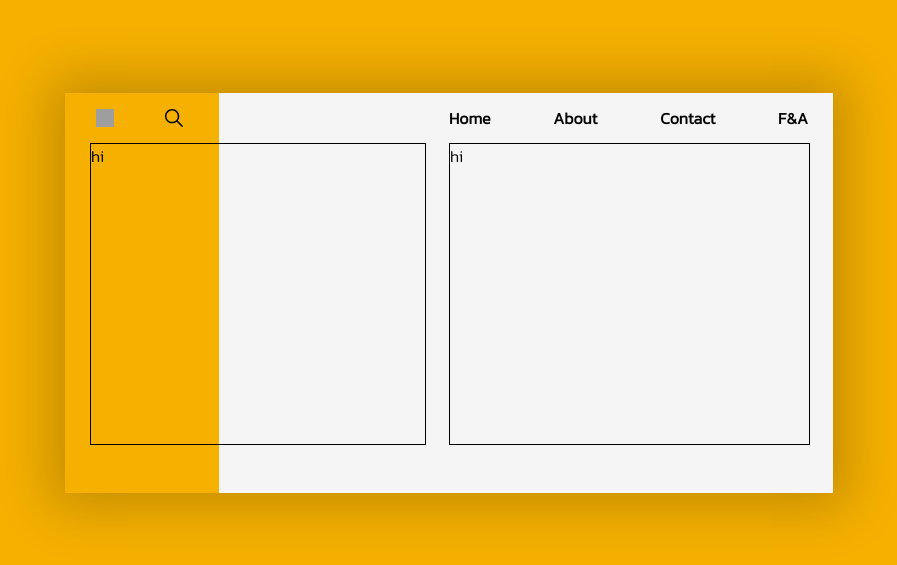
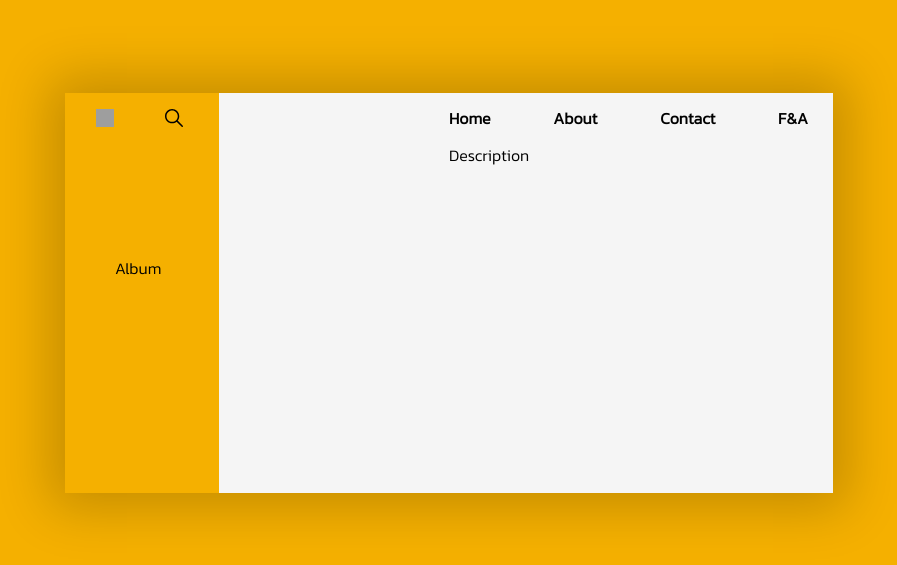
Before and after one commit to TERADA-DANTE/LPs, a React (Create React App) app in the folder mandarine/: page / in a window 1280 px wide. Shown: the part 107-672 px from the top of the page, without its empty margins (191-1088 px from the left). Built offline with nearby package versions, Linux system fonts and the light colour scheme; grey boxes are pictures that could not be loaded.

Commit message:
Replace component with reusable ones

```diff
--- a/mandarine/src/App.js
+++ b/mandarine/src/App.js
@@ -1,7 +1,7 @@
 // import Layouts
 import Container from './layouts/Container'
 import ContainerIn from './layouts/ContainerIn'
-
+import Content from './layouts/Content'
 // import CSS
 import './styles/App.css'
 
@@ -17,11 +17,15 @@ function App() {
       <Container >
         <ContainerIn>
           <Buttons />
-          <Album />
+          <Content className={'Album'}>
+            <Album />
+          </Content>
         </ContainerIn>
         <ContainerIn>
           <Nav items={['Home', 'About', 'Contact', 'F&A']} />
-          <Description />
+          <Content className={'Description'}>
+            <Description />
+          </Content>
         </ContainerIn>
       </Container>
     </div>
--- a/mandarine/src/components/album/Album.js
+++ b/mandarine/src/components/album/Album.js
@@ -1,9 +1,8 @@
 import '../../styles/Album.css'
-import AlbumIn from './AlbumIn'
 function Album() {
     return (
         <div className={'Album'}>
-            <AlbumIn />
+            Album
         </div>
     )
 }
--- a/mandarine/src/components/album/AlbumIn.js
+++ /dev/null
@@ -1,10 +0,0 @@
-import '../../styles/AlbumIn.css'
-function AlbumIn() {
-    return (
-        <div className={'AlbumIn'}>
-            hi
-        </div>
-    )
-}
-
-export default AlbumIn
--- a/mandarine/src/components/description/Description.js
+++ b/mandarine/src/components/description/Description.js
@@ -1,9 +1,8 @@
 import '../../styles/Description.css'
-import DescriptionIn from './DescriptionIn'
 function Description() {
     return (
         <div className={'Description'}>
-            <DescriptionIn />
+            Description
         </div>
     )
 }
--- a/mandarine/src/components/description/DescriptionIn.js
+++ /dev/null
@@ -1,11 +0,0 @@
-import '../../styles/DescriptionIn.css'
-
-function DescriptionIn() {
-    return (
-        <div className={'DescriptionIn'}>
-            hi
-        </div>
-    )
-}
-
-export default DescriptionIn
--- a/mandarine/src/layouts/ContainerIn.js
+++ b/mandarine/src/layouts/ContainerIn.js
@@ -3,7 +3,7 @@ import styled from 'styled-components'
 
 // import
 
-const StyledContainerIn = styled.article`
+const StyledContainerIn = styled.section`
     height:100%;
     width:50%;
     display : grid;
--- /dev/null
+++ b/mandarine/src/layouts/Content.js
@@ -0,0 +1,21 @@
+// import packages
+import styled from 'styled-components'
+
+// import
+
+function Content({ children, className }) {
+    const padding = className === 'Album' ? '0px 15px 50px 25px' : '0px 25px 50px 0px'
+    const StyledContent = styled.section`
+        display : grid;
+        grid-row : 2;
+        grid-column: 1 / span 2;
+        padding : ${padding}
+    `
+    return (
+        <StyledContent className={className}>
+            {children}
+        </StyledContent>
+    )
+}
+
+export default Content
--- a/mandarine/src/styles/AlbumIn.css
+++ /dev/null
@@ -1,6 +0,0 @@
-.AlbumIn{
-    border: 1px solid black;
-    width: 100%;
-    height: 100%;
-
-}
--- a/mandarine/src/styles/DescriptionIn.css
+++ /dev/null
@@ -1,5 +0,0 @@
-.DescriptionIn{
-    border: 1px solid black;
-    width: 100%;
-    height: 100%;
-}
```
Also changed, not shown: 1 other file (tests, documents, lock files or other folders).
